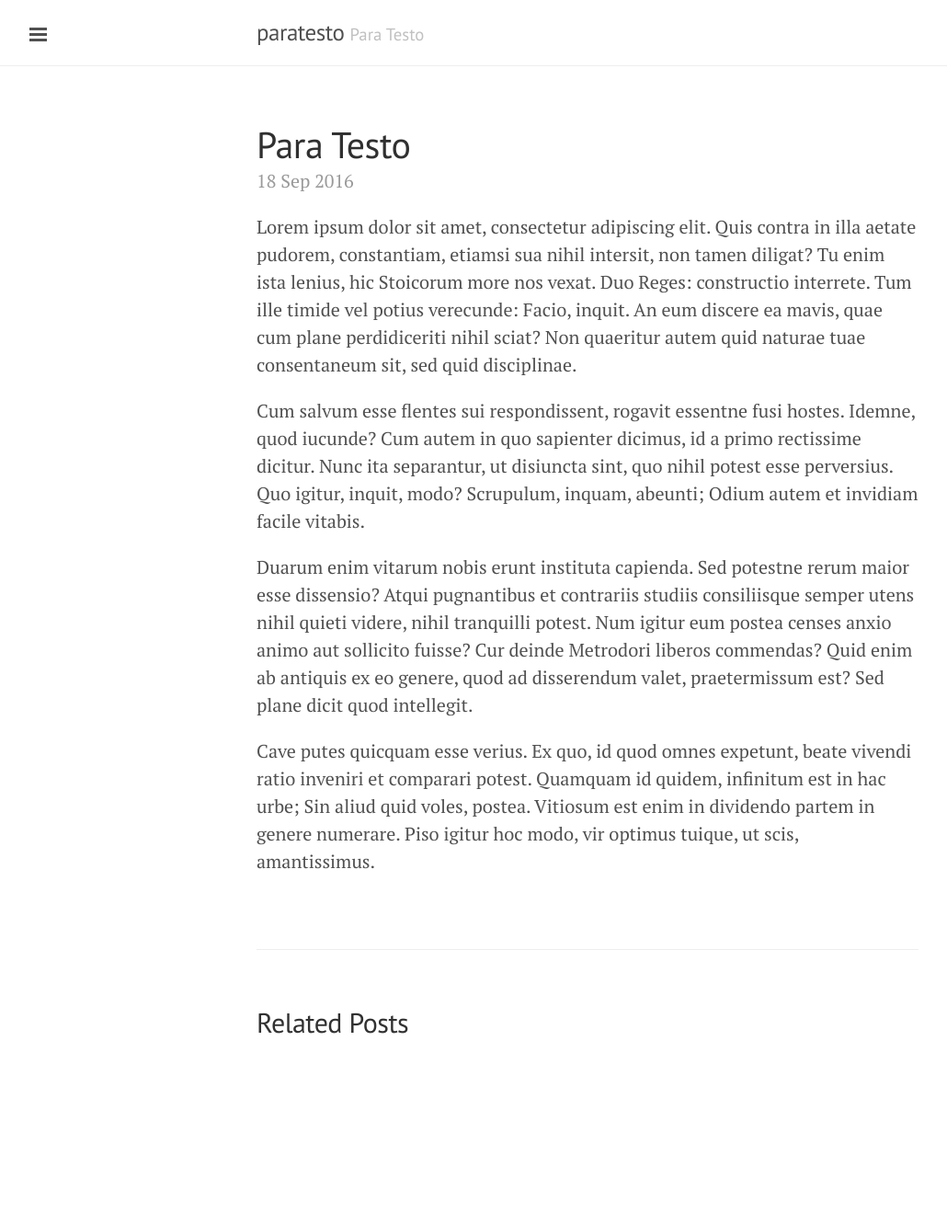
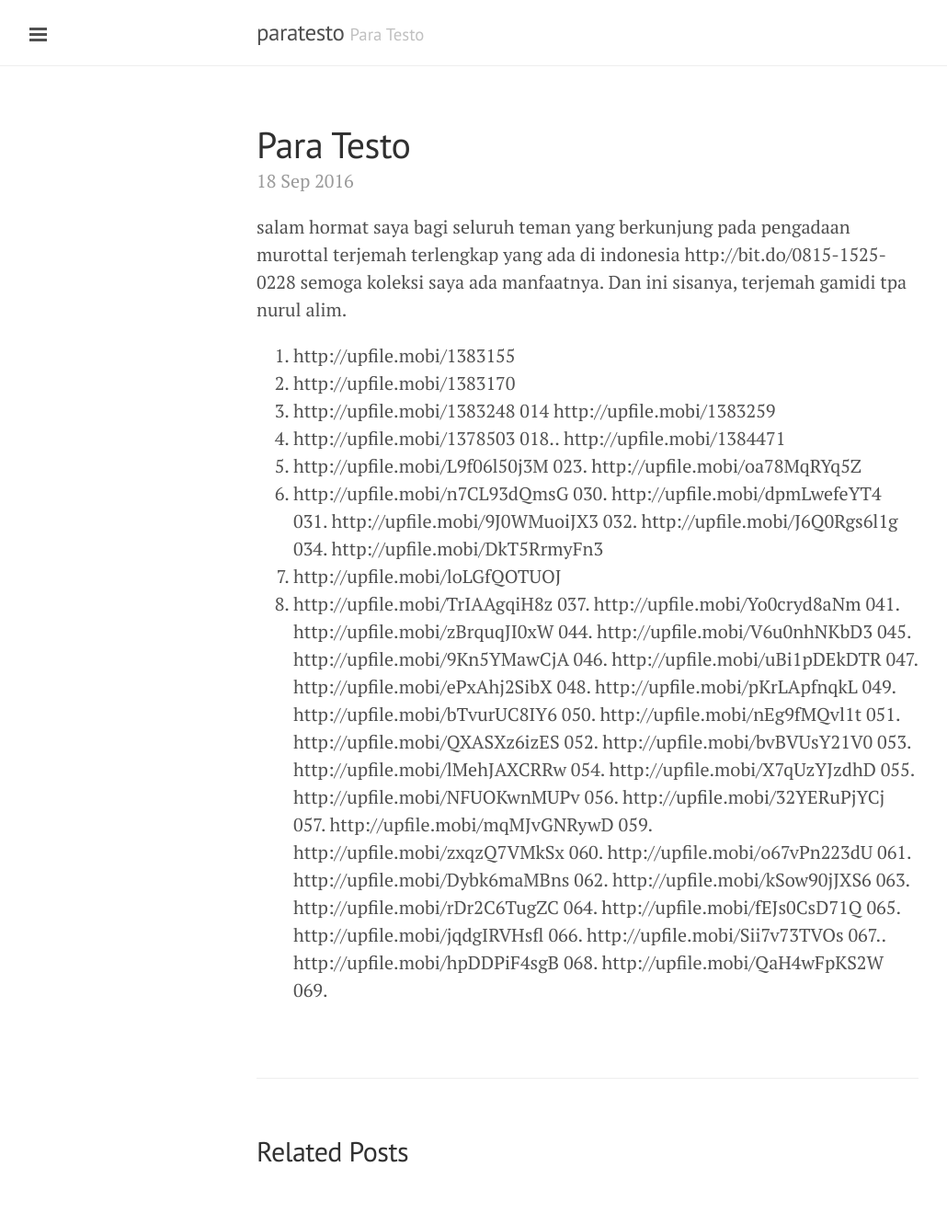
Before and after one commit to paratesto/paratesto.github.io, a Jekyll site: the page built from _posts/2016-09-18-para-testo.markdown, in a window 1280 px wide. Shown: the whole page at 92% size, without its empty margins (1-1031 px from the left). Built offline with Jekyll 4.4.1, drawn with Linux system fonts in a browser that asks for light colours; before the commit the page ends 1191 px from its top, so only the background shows below that.

Commit message:
Post update: Para Testo

```diff
--- a/_posts/2016-09-18-para-testo.markdown
+++ b/_posts/2016-09-18-para-testo.markdown
@@ -2,11 +2,17 @@
 published: true
 title: Para Testo
 layout: post
+tags: [para, testo]
+categories: [ilm]
 ---
-Lorem ipsum dolor sit amet, consectetur adipiscing elit. Quis contra in illa aetate pudorem, constantiam, etiamsi sua nihil intersit, non tamen diligat? Tu enim ista lenius, hic Stoicorum more nos vexat. Duo Reges: constructio interrete. Tum ille timide vel potius verecunde: Facio, inquit. An eum discere ea mavis, quae cum plane perdidiceriti nihil sciat? Non quaeritur autem quid naturae tuae consentaneum sit, sed quid disciplinae.
-
-Cum salvum esse flentes sui respondissent, rogavit essentne fusi hostes. Idemne, quod iucunde? Cum autem in quo sapienter dicimus, id a primo rectissime dicitur. Nunc ita separantur, ut disiuncta sint, quo nihil potest esse perversius. Quo igitur, inquit, modo? Scrupulum, inquam, abeunti; Odium autem et invidiam facile vitabis.
-
-Duarum enim vitarum nobis erunt instituta capienda. Sed potestne rerum maior esse dissensio? Atqui pugnantibus et contrariis studiis consiliisque semper utens nihil quieti videre, nihil tranquilli potest. Num igitur eum postea censes anxio animo aut sollicito fuisse? Cur deinde Metrodori liberos commendas? Quid enim ab antiquis ex eo genere, quod ad disserendum valet, praetermissum est? Sed plane dicit quod intellegit.
-
-Cave putes quicquam esse verius. Ex quo, id quod omnes expetunt, beate vivendi ratio inveniri et comparari potest. Quamquam id quidem, infinitum est in hac urbe; Sin aliud quid voles, postea. Vitiosum est enim in dividendo partem in genere numerare. Piso igitur hoc modo, vir optimus tuique, ut scis, amantissimus.
+salam hormat saya bagi seluruh teman yang berkunjung pada pengadaan murottal terjemah terlengkap yang ada di indonesia http://bit.do/0815-1525-0228 semoga koleksi saya ada manfaatnya. Dan ini sisanya, terjemah gamidi tpa nurul alim.
+001. http://upfile.mobi/1383155
+012. http://upfile.mobi/1383170
+013. http://upfile.mobi/1383248
+014 http://upfile.mobi/1383259
+015. http://upfile.mobi/1378503
+018.. http://upfile.mobi/1384471
+019. http://upfile.mobi/L9f06l50j3M 023. http://upfile.mobi/oa78MqRYq5Z
+029. http://upfile.mobi/n7CL93dQmsG 030. http://upfile.mobi/dpmLwefeYT4 031. http://upfile.mobi/9J0WMuoiJX3 032. http://upfile.mobi/J6Q0Rgs6l1g 034. http://upfile.mobi/DkT5RrmyFn3
+035. http://upfile.mobi/loLGfQOTUOJ
+036. http://upfile.mobi/TrIAAgqiH8z 037. http://upfile.mobi/Yo0cryd8aNm 041. http://upfile.mobi/zBrquqJI0xW 044. http://upfile.mobi/V6u0nhNKbD3 045. http://upfile.mobi/9Kn5YMawCjA 046. http://upfile.mobi/uBi1pDEkDTR 047. http://upfile.mobi/ePxAhj2SibX 048. http://upfile.mobi/pKrLApfnqkL 049. http://upfile.mobi/bTvurUC8IY6 050. http://upfile.mobi/nEg9fMQvl1t 051. http://upfile.mobi/QXASXz6izES 052. http://upfile.mobi/bvBVUsY21V0 053. http://upfile.mobi/lMehJAXCRRw 054. http://upfile.mobi/X7qUzYJzdhD 055. http://upfile.mobi/NFUOKwnMUPv 056. http://upfile.mobi/32YERuPjYCj 057. http://upfile.mobi/mqMJvGNRywD 059. http://upfile.mobi/zxqzQ7VMkSx 060. http://upfile.mobi/o67vPn223dU 061. http://upfile.mobi/Dybk6maMBns 062. http://upfile.mobi/kSow90jJXS6 063. http://upfile.mobi/rDr2C6TugZC 064. http://upfile.mobi/fEJs0CsD71Q 065. http://upfile.mobi/jqdgIRVHsfl 066. http://upfile.mobi/Sii7v73TVOs 067.. http://upfile.mobi/hpDDPiF4sgB 068. http://upfile.mobi/QaH4wFpKS2W 069.
```
